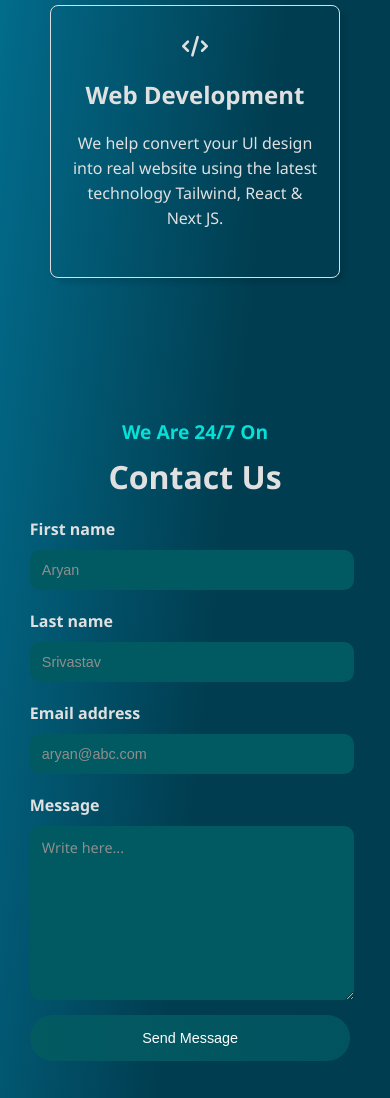
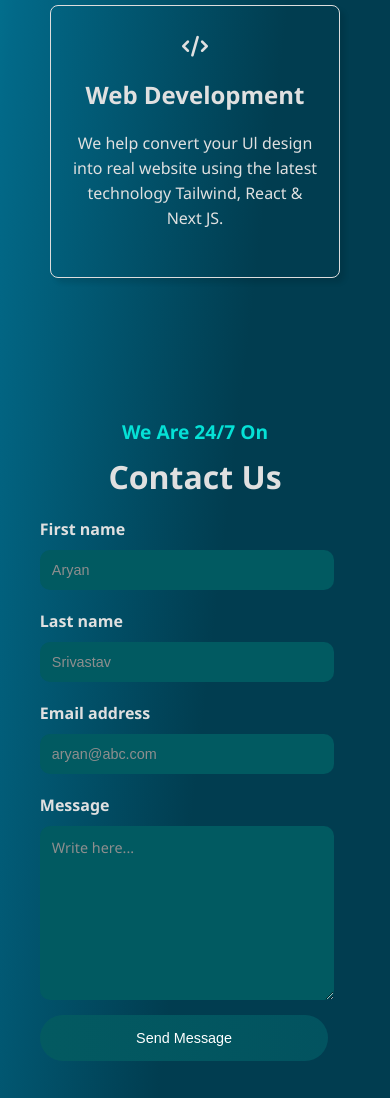
Before and after one commit to aryansrivastav1/the-lander, a website: page index.html in a window 390 px wide. Shown: the part 2171-3269 px from the top of the page. Drawn offline with Linux system fonts and the light colour scheme.

Commit message:
Update responsive.css

```diff
--- a/responsive.css
+++ b/responsive.css
@@ -143,7 +143,7 @@
     }
 
     .form-field {
-        width: 200%;
+        width: 180%;
     }
 
     form input,
```
